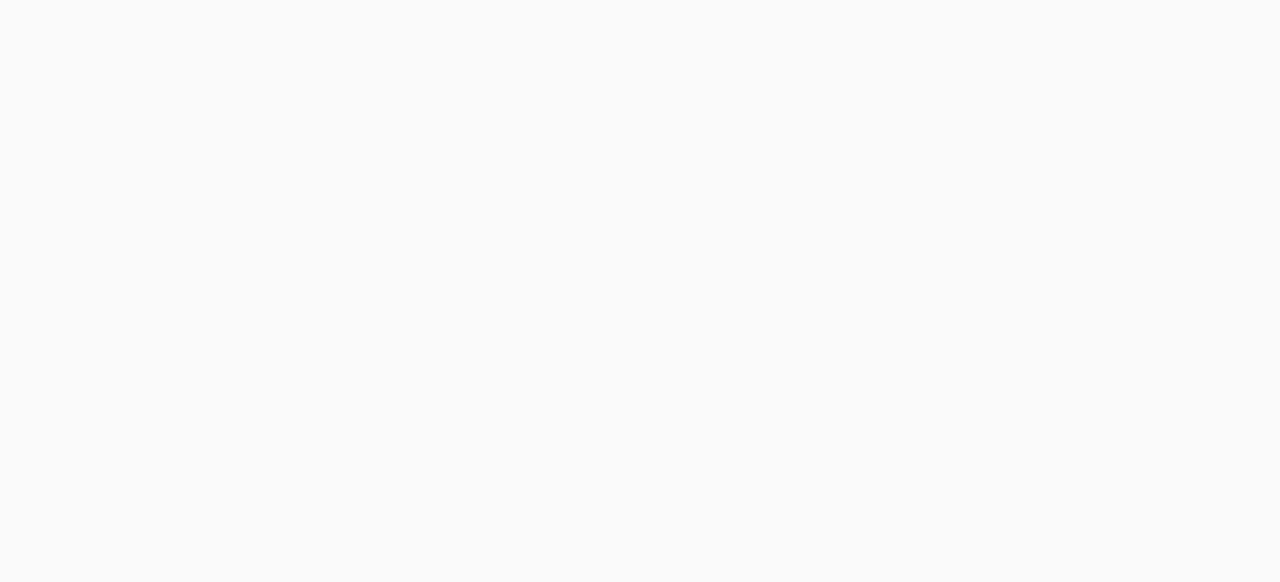
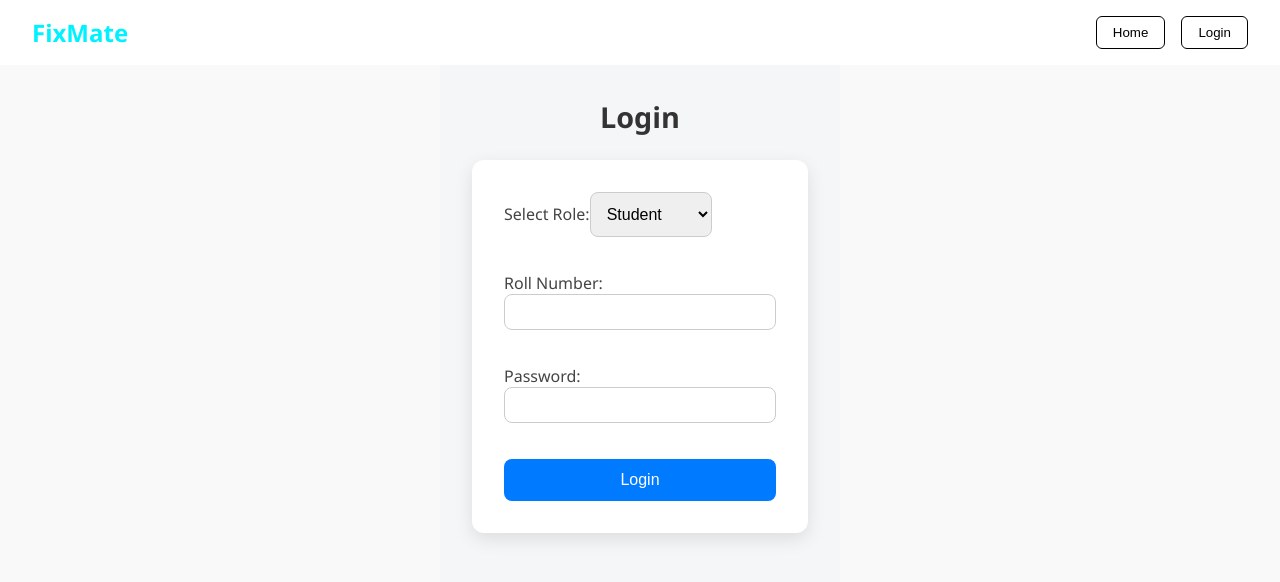
Before and after one commit to anupsinghh/fixit, a React (Create React App) app: page /login in a window 1280 px wide. Before the commit this address had no page. Shown: the top 582 px of the page. Built offline with nearby package versions, Linux system fonts and the light colour scheme.

Commit message:
local to Atlas server

```diff
--- a/src/App.js
+++ b/src/App.js
@@ -1,26 +1,28 @@
 import React from 'react';
 import { Routes, Route } from 'react-router-dom';
+
+import Layout from './components/Layout';
+
 import Home from './pages/Home';
-import StudentLogin from './pages/StudentLogin';
+import Login from './pages/Login';
 import ComplaintForm from './pages/ComplaintForm';
 import AdminLogin from './pages/AdminLogin';
 import AdminDashboard from './pages/AdminDashboard';
 import UserManagement from './pages/UserManagement';
 
-
-
-
-
 function App() {
   return (
     <Routes>
-      <Route path="/" element={<Home />} />
-      <Route path="/student-login" element={<StudentLogin />} />
-      <Route path="/complaint" element={<ComplaintForm />} />
-      <Route path="/admin-login" element={<AdminLogin />} />
-      <Route path="/admin-dashboard" element={<AdminDashboard />} />
-      <Route path="/admin/users" element={<UserManagement />} />
+      {/* Layout wraps all below routes */}
+      <Route path="/" element={<Layout />}>
+        <Route index element={<Home />} />
+        <Route path="login" element={<Login />} />
+        <Route path="complaint" element={<ComplaintForm />} />
+        <Route path="admin-login" element={<AdminLogin />} />
+        <Route path="admin-dashboard" element={<AdminDashboard />} />
+        <Route path="admin/users" element={<UserManagement />} />
 
+      </Route>
     </Routes>
   );
 }
--- /dev/null
+++ b/src/components/Layout.css
@@ -0,0 +1,94 @@
+/* Layout.css */
+.navbar {
+  display: flex;
+  justify-content: space-between;
+  align-items: center;
+  background: #ffffff;
+  padding: 1rem 2rem;
+  color: #000000;
+  position: sticky;
+  top: 0;
+  z-index: 999;
+}
+
+.logo {
+  font-size: 1.5rem;
+  font-weight: bold;
+  cursor: pointer;
+  color: #00f2ff;
+}
+
+.nav-links {
+  display: flex;
+  gap: 1rem;
+}
+
+.nav-links button {
+  background: rgb(255, 255, 255);
+  border: 1px solid #000000;
+  padding: 0.5rem 1rem;
+  border-radius: 6px;
+  color: #000000;
+  cursor: pointer;
+  transition: all 0.2s ease;
+}
+
+.nav-links button:hover {
+  background: #000000;
+  color: #ffffff;
+}
+
+/* Hamburger Menu */
+.hamburger {
+  display: none;
+  flex-direction: column;
+  cursor: pointer;
+  gap: 4px;
+}
+
+.hamburger div {
+  width: 25px;
+  height: 3px;
+  background: #fff;
+  transition: 0.3s ease;
+}
+
+.hamburger.open div:nth-child(1) {
+  transform: translateY(7px) rotate(45deg);
+}
+
+.hamburger.open div:nth-child(2) {
+  opacity: 0;
+}
+
+.hamburger.open div:nth-child(3) {
+  transform: translateY(-7px) rotate(-45deg);
+}
+
+/* Mobile Styles */
+@media (max-width: 768px) {
+  .nav-links {
+    position: absolute;
+    top: 70px;
+    right: 0;
+    background: #1a1a1a;
+    flex-direction: column;
+    align-items: flex-start;
+    width: 100%;
+    padding: 1rem 2rem;
+    transform: translateY(-100%);
+    transition: transform 0.3s ease-in-out;
+    opacity: 0;
+    pointer-events: none;
+  }
+
+  .nav-links.open {
+    transform: translateY(0);
+    opacity: 1;
+    pointer-events: auto;
+  }
+
+  .hamburger {
+    display: flex;
+  }
+}
--- /dev/null
+++ b/src/components/Layout.jsx
@@ -0,0 +1,72 @@
+import React, { useEffect, useState } from 'react';
+import { Outlet, useNavigate, useLocation } from 'react-router-dom';
+import './Layout.css';
+
+const Layout = () => {
+  const navigate = useNavigate();
+  const location = useLocation();
+  const [role, setRole] = useState(null);
+  const [menuOpen, setMenuOpen] = useState(false);
+
+  // Refresh role on navigation
+  useEffect(() => {
+    const storedRole = localStorage.getItem('role');
+    setRole(storedRole || null);
+  }, [location.pathname]);
+
+  const handleLogout = () => {
+    localStorage.clear(); // clears student/admin/technician/role
+    setRole(null);
+    navigate('/');
+  };
+
+  const handleNavigate = (path) => {
+    navigate(path);
+    setMenuOpen(false);
+  };
+
+  return (
+    <>
+      <nav className="navbar">
+        <div className="nav-left">
+          <div className="logo" onClick={() => handleNavigate('/')}>FixMate</div>
+        </div>
+
+        <div className={`nav-links ${menuOpen ? 'open' : ''}`}>
+          <button onClick={() => handleNavigate('/')}>Home</button>
+
+          {role === 'student' && (
+            <button onClick={() => handleNavigate('/complaint')}>Student Dashboard</button>
+          )}
+
+          {role === 'technician' && (
+            <button onClick={() => handleNavigate('/technician-dashboard')}>Technician Dashboard</button>
+          )}
+
+          {role === 'admin' && (
+            <button onClick={() => handleNavigate('/admin-dashboard')}>Admin Dashboard</button>
+          )}
+
+          {!role ? (
+            <button onClick={() => handleNavigate('/login')}>Login</button>
+          ) : (
+            <button onClick={handleLogout}>Logout</button>
+          )}
+        </div>
+
+        <div
+          className={`hamburger ${menuOpen ? 'open' : ''}`}
+          onClick={() => setMenuOpen(!menuOpen)}
+        >
+          <div />
+          <div />
+          <div />
+        </div>
+      </nav>
+
+      <Outlet />
+    </>
+  );
+};
+
+export default Layout;
--- a/src/pages/AdminDashboard.jsx
+++ b/src/pages/AdminDashboard.jsx
@@ -29,7 +29,7 @@ const AdminDashboard = () => {
   }, [sidebarOpen]);
 
   const fetchComplaints = () => {
-    fetch('http://localhost:5000/api/complaints')
+    fetch('https://fixit-backend-kcce.onrender.com/api/complaints')
       .then(res => res.json())
       .then(data => {
         setComplaints(data);
@@ -80,7 +80,7 @@ const AdminDashboard = () => {
   const handleUpdate = async (id) => {
     try {
       const { status, technician } = edited[id];
-      await fetch(`http://localhost:5000/api/complaints/${id}`, {
+      await fetch(`https://fixit-backend-kcce.onrender.com/api/complaints/${id}`, {
         method: 'PUT',
         headers: { 'Content-Type': 'application/json' },
         body: JSON.stringify({ status, technician })
--- a/src/pages/Login.css
+++ b/src/pages/Login.css
@@ -1,4 +1,5 @@
 /* Login.css */
+
 .login-page {
   display: flex;
   flex-direction: column;
@@ -9,8 +10,10 @@
 }
 
 .login-page h2 {
-  margin-bottom: 1rem;
+  margin-bottom: 1.5rem;
   color: #333;
+  font-weight: 600;
+  font-size: 1.8rem;
 }
 
 .login-form {
@@ -20,16 +23,31 @@
   max-width: 400px;
   padding: 2rem;
   background: #fff;
-  border-radius: 10px;
-  box-shadow: 0 4px 12px rgba(0, 0, 0, 0.1);
+  border-radius: 12px;
+  box-shadow: 0 6px 18px rgba(0, 0, 0, 0.1);
+  transition: all 0.3s ease;
 }
 
-.login-form input {
-  margin-bottom: 1rem;
+.login-form label {
+  margin-bottom: 0.5rem;
+  color: #444;
+  font-weight: 500;
+}
+
+.login-form input,
+.login-form select {
+  margin-bottom: 1.2rem;
   padding: 0.75rem;
   font-size: 1rem;
   border-radius: 8px;
   border: 1px solid #ccc;
+  transition: border 0.2s ease;
+}
+
+.login-form input:focus,
+.login-form select:focus {
+  border-color: #007bff;
+  outline: none;
 }
 
 .login-form button {
--- /dev/null
+++ b/src/pages/Login.jsx
@@ -0,0 +1,83 @@
+import React, { useState } from 'react';
+import { useNavigate } from 'react-router-dom';
+import './Login.css';
+
+const Login = () => {
+  const [role, setRole] = useState('student');
+  const [identifier, setIdentifier] = useState('');
+  const [password, setPassword] = useState('');
+  const navigate = useNavigate();
+
+  const handleLogin = (e) => {
+    e.preventDefault();
+
+    if (role === 'student') {
+      if (identifier === '123' && password === 'student') {
+        localStorage.setItem('student', JSON.stringify({ roll: identifier }));
+        localStorage.setItem('role', 'student');
+        window.dispatchEvent(new Event('storage'));
+        navigate('/complaint');
+      } else {
+        alert('Invalid student credentials');
+      }
+    } else if (role === 'technician') {
+      if (identifier === 'tech001' && password === 'tech123') {
+        localStorage.setItem('technician', JSON.stringify({ id: identifier }));
+        localStorage.setItem('role', 'technician');
+        window.dispatchEvent(new Event('storage'));
+        navigate('/technician-dashboard'); // Make sure this route exists
+      } else {
+        alert('Invalid technician credentials');
+      }
+    } else if (role === 'admin') {
+      if (identifier === 'admin@fixmate.com' && password === 'admin123') {
+        localStorage.setItem('admin', true);
+        localStorage.setItem('role', 'admin');
+        window.dispatchEvent(new Event('storage'));
+        navigate('/admin-dashboard');
+      } else {
+        alert('Invalid admin credentials');
+      }
+    }
+  };
+
+  return (
+    <div className="login-page">
+      <h2>Login</h2>
+      <form onSubmit={handleLogin} className="login-form">
+        <label>
+          Select Role:
+          <select value={role} onChange={(e) => setRole(e.target.value)}>
+            <option value="student">Student</option>
+            <option value="technician">Technician</option>
+            <option value="admin">Admin</option>
+          </select>
+        </label>
+
+        <label>
+          {role === 'admin' ? 'Email' : role === 'student' ? 'Roll Number' : 'Technician ID'}:
+          <input
+            type={role === 'admin' ? 'email' : 'text'}
+            value={identifier}
+            onChange={(e) => setIdentifier(e.target.value)}
+            required
+          />
+        </label>
+
+        <label>
+          Password:
+          <input
+            type="password"
+            value={password}
+            onChange={(e) => setPassword(e.target.value)}
+            required
+          />
+        </label>
+
+        <button type="submit">Login</button>
+      </form>
+    </div>
+  );
+};
+
+export default Login;
--- a/src/pages/StudentLogin.jsx
+++ b/src/pages/StudentLogin.jsx
@@ -12,7 +12,8 @@ const StudentLogin = () => {
 
     // ✅ Simple placeholder login logic
     if (roll === '123' && password === 'student') {
-      localStorage.setItem('student', JSON.stringify({ roll }));
+     localStorage.setItem('student', JSON.stringify({ roll }));
+      window.dispatchEvent(new Event('storage')); // Trigger navbar update
       navigate('/complaint');
     } else {
       alert('Invalid roll number or password');
--- a/src/pages/UserManagement.jsx
+++ b/src/pages/UserManagement.jsx
@@ -10,7 +10,7 @@ const UserManagement = () => {
   const [technicianForm, setTechnicianForm] = useState({ name: '', id: '', specialization: '', contact: '' });
 
   useEffect(() => {
-    fetch('http://localhost:5000/api/users')
+    fetch('https://fixit-backend-kcce.onrender.com/api/users')
       .then(res => res.json())
       .then(data => {
         setStudents(data.filter(u => u.role === 'student'));
@@ -28,7 +28,7 @@ const UserManagement = () => {
     e.preventDefault();
     const payload = { ...studentForm, role: 'student' };
 
-    const res = await fetch('http://localhost:5000/api/users', {
+    const res = await fetch('https://fixit-backend-kcce.onrender.com/api/users', {
       method: 'POST',
       headers: { 'Content-Type': 'application/json' },
       body: JSON.stringify(payload)
@@ -48,7 +48,7 @@ const UserManagement = () => {
     e.preventDefault();
     const payload = { ...technicianForm, role: 'technician' };
 
-    const res = await fetch('http://localhost:5000/api/users', {
+    const res = await fetch('https://fixit-backend-kcce.onrender.com/api/users', {
       method: 'POST',
       headers: { 'Content-Type': 'application/json' },
       body: JSON.stringify(payload)
```
Also changed, not shown: src/pages/Home.jsx (+26 -23 lines).
